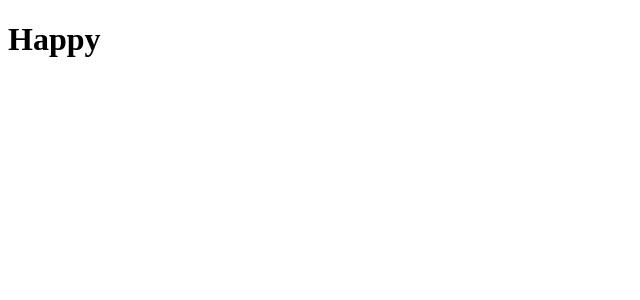
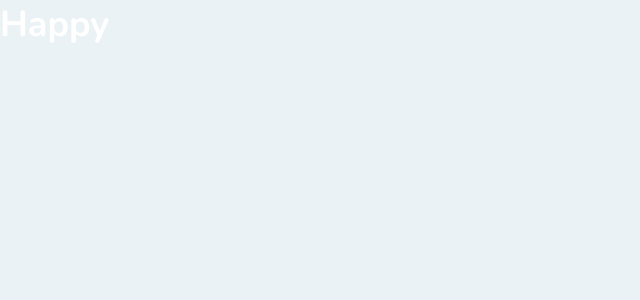
Before and after one commit to MatheusCandido1/happy-web, a React (Create React App) app: page / in a window 1280 px wide. Shown: the top 300 px of the page, without its empty margins (0-640 px from the left). Built offline with nearby package versions, Linux system fonts and the light colour scheme.

Commit message:
add-global-css !

```diff
--- a/public/index.html
+++ b/public/index.html
@@ -3,7 +3,7 @@
   <head>
     <meta charset="utf-8" />
     <meta name="viewport" content="width=device-width, initial-scale=1" />
-
+    <link href="https://fonts.googleapis.com/css2?family=Nunito:wght@600;700;800&display=swap" rel="stylesheet">
     <title>Happy</title>
   </head>
   <body>
--- a/src/App.tsx
+++ b/src/App.tsx
@@ -1,4 +1,6 @@
 import React from 'react';
+
+import './styles/global.css';
 
 function App() {
   return (
--- /dev/null
+++ b/src/styles/global.css
@@ -0,0 +1,14 @@
+* {
+    margin: 0;
+    padding: 0;
+    box-sizing: border-box;
+}
+
+body {
+    color: #FFF;
+    background: #ebf2f5;
+}
+
+body, input, button, textarea {
+    font: 600 18px Nunito, sans-serif;
+}
```
